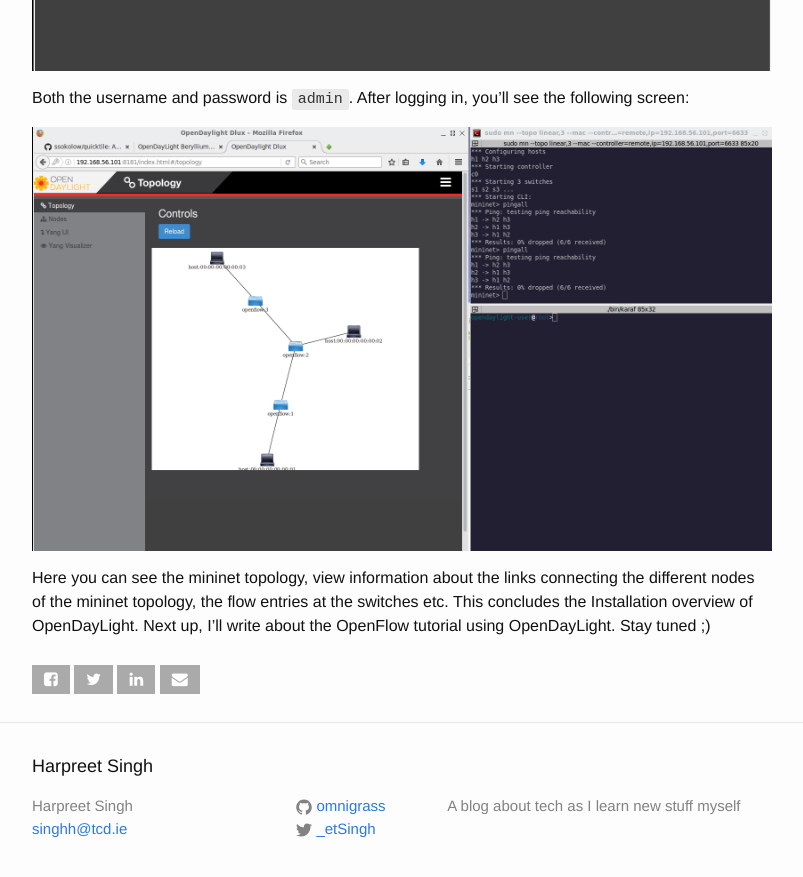
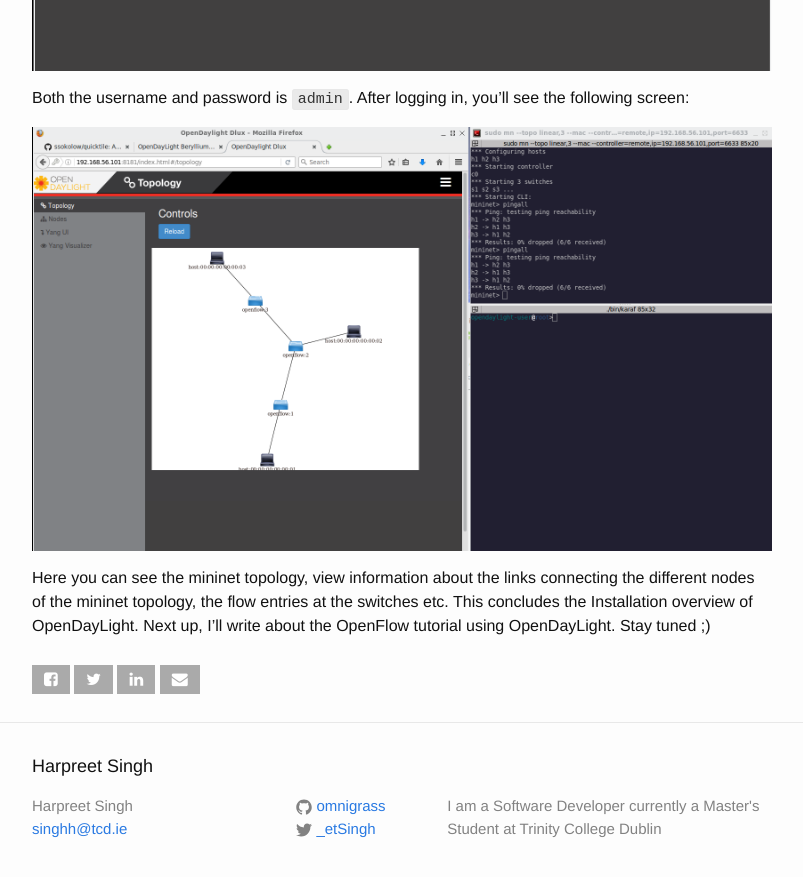
Before and after one commit to harpresing/etSingh.github.io, a Jekyll site: the page built from _posts/2016-05-11-opendaylight.markdown, in a window 1280 px wide and 900 px high, scrolled down 2378 px. Shown: the top 877 px of the window, without its empty margins (238-1041 px from the left). Built offline with Jekyll 4.4.1, drawn with Linux system fonts in a browser that asks for light colours; nearby versions of some CDN libraries; comment, search, counter and statistics services are not loaded.

Commit message:
seo working

```diff
--- a/_config.yml
+++ b/_config.yml
@@ -9,16 +9,20 @@
 title: Harpreet Singh
 email: singhh@tcd.ie
 description: > # this means to ignore newlines until "baseurl:"
-  A blog about tech as I learn new stuff myself
+  I am a Software Developer currently a Master's Student at Trinity College Dublin
 baseurl: "" # the subpath of your site, e.g. /blog
 url: "https://harpreet.me" # the base hostname & protocol for your site
 twitter_username: _etSingh
 github_username:  omnigrass
 
+facebook:
+  app_id: 240502752989241
+
 # Build settings
 markdown: kramdown
 sass:
   style: compressed
+# Dependencies
 gems:
   - jekyll-sitemap
   - jekyll-seo-tag
--- a/_posts/2016-04-25-functionalPython.markdown
+++ b/_posts/2016-04-25-functionalPython.markdown
@@ -1,7 +1,6 @@
 ---
 layout: post
 title:  "Python Functional Programming"
-description: I will walk you through the Map, Lambda and Filter functions in Python. The map() function applies a function to all the elements of a list. It takes two parameters, the function that is to be applied to the list and the list itself.
 comments: true
 date:   2016-04-25 18:05:18 +0100
 ---
--- a/_posts/2016-05-11-opendaylight.markdown
+++ b/_posts/2016-05-11-opendaylight.markdown
@@ -1,7 +1,7 @@
 ---
 layout: post
 title:  "OpenDayLight Installation"
-description: OpenDayLight is an SDN controller that is funded by the Linux foundation and is feature rich, making it a popular choice for a SDN controller
+image: /images/posts/opendaylight/ODL-overview.png
 comments: true
 date:   2016-05-11 16:05:18 +0100
 ---
```
